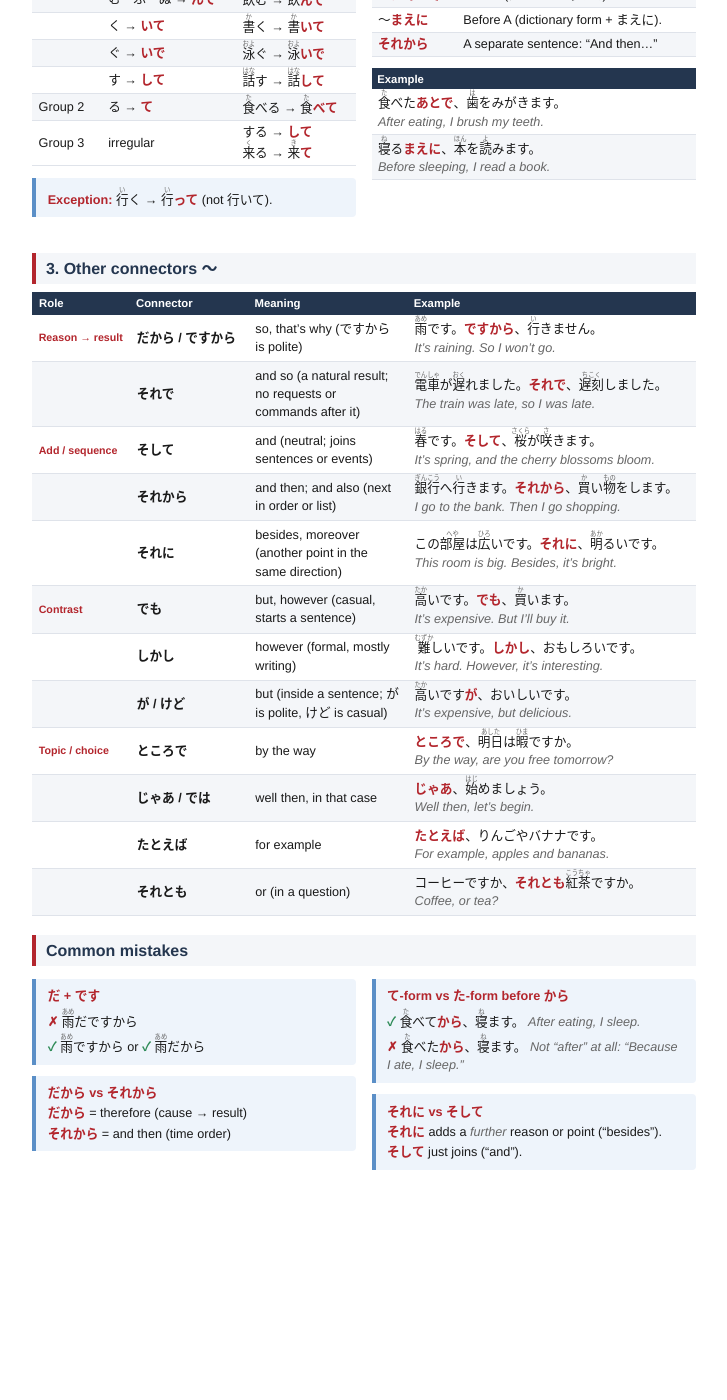
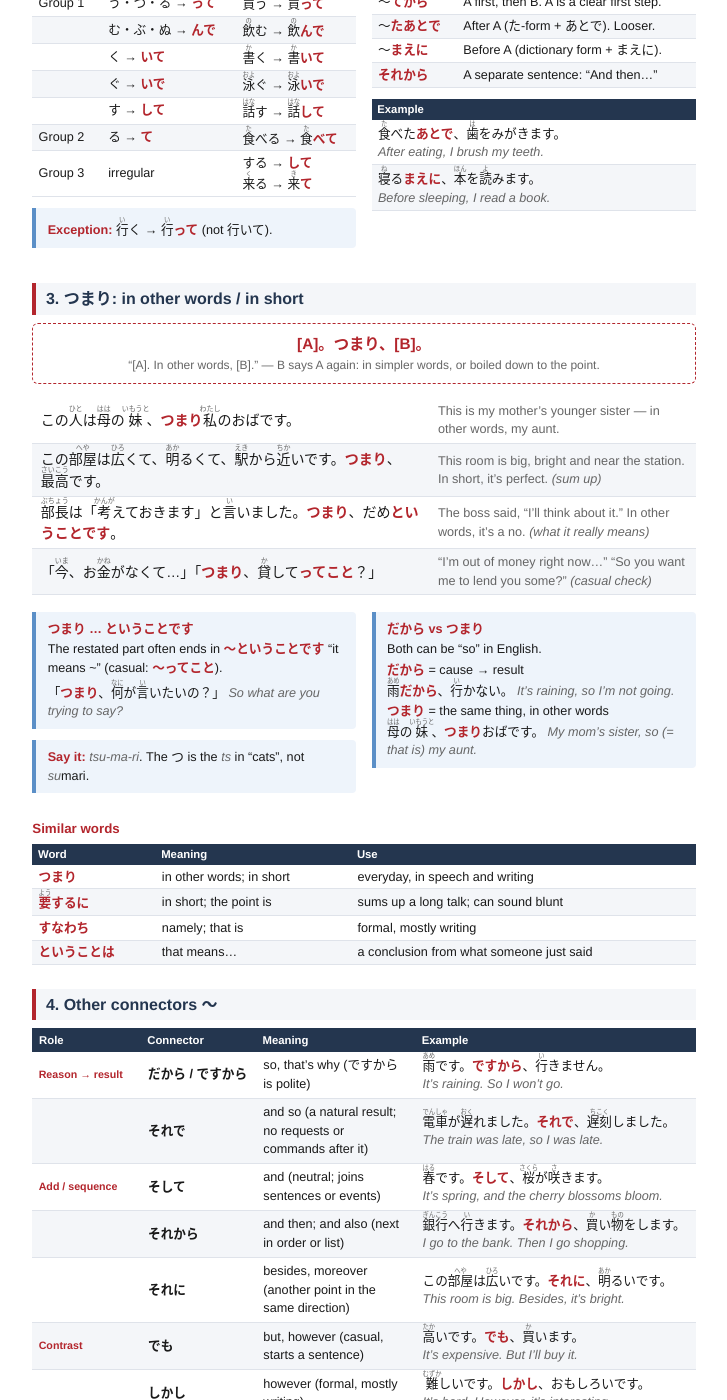
Before and after one commit to mufid-experiments/jp-cheatsheet, a Jekyll site: the page built from topics/sentence.md, in a window 1280 px wide and 1400 px high, scrolled down 1646 px. Shown: the whole window, without its empty margins (276-1003 px from the left). Built offline with Jekyll 4.4.1, drawn with Linux system fonts in a browser that asks for light colours; before the commit the page ends 2847 px from its top, so only the background shows below that; some of the changed text lies outside the part shown.

Commit message:
feat: add つまり section to sentence cheatsheet (#13)
topics/sentence.md gets a new section 3, つまり (in other words / in
short), on its own page: a formula box, four examples (rephrase, sum up,
what it really means, casual check), the つまり…ということです / ってこと
ending, だから vs つまり (both can be "so" in English), a similar-words
table (要するに・すなわち・ということは) and a tsu-ma-ri pronunciation note.

"Other connectors" becomes section 4 and gains a "Rephrase / sum up"
row for つまり; the title now lists から・それから・つまり.

Co-authored-by: Claude Opus 5.5 (1M context) <noreply@anthropic.com>

```diff
--- a/topics/sentence.md
+++ b/topics/sentence.md
@@ -1,5 +1,5 @@
 ---
-title: "Sentence Conjunctions: から・それから"
+title: "Sentence Conjunctions: から・それから・つまり"
 title_ja: '<ruby>接続詞<rt>せつぞくし</rt></ruby> ― つなぐことば'
 ---
 
@@ -135,7 +135,58 @@ title_ja: '<ruby>接続詞<rt>せつぞくし</rt></ruby> ― つなぐことば
 </div>
 </div>
 
-## 3. Other connectors ～
+## 3. つまり: in other words / in short
+{: .new-page}
+
+> **[A]。つまり、[B]。**
+>
+> "[A]. In other words, [B]." — B says A again: in simpler words, or boiled down to the point.
+{: .formula}
+
+| | |
+|-|-|
+| この<ruby>人<rt>ひと</rt></ruby>は<ruby>母<rt>はは</rt></ruby>の<ruby>妹<rt>いもうと</rt></ruby>、**つまり**<ruby>私<rt>わたし</rt></ruby>のおばです。 | This is my mother's younger sister — in other words, my aunt. |
+| この<ruby>部屋<rt>へや</rt></ruby>は<ruby>広<rt>ひろ</rt></ruby>くて、<ruby>明<rt>あか</rt></ruby>るくて、<ruby>駅<rt>えき</rt></ruby>から<ruby>近<rt>ちか</rt></ruby>いです。**つまり**、<ruby>最高<rt>さいこう</rt></ruby>です。 | This room is big, bright and near the station. In short, it's perfect. *(sum up)* |
+| <ruby>部長<rt>ぶちょう</rt></ruby>は「<ruby>考<rt>かんが</rt></ruby>えておきます」と<ruby>言<rt>い</rt></ruby>いました。**つまり**、だめ**ということです**。 | The boss said, "I'll think about it." In other words, it's a no. *(what it really means)* |
+| 「<ruby>今<rt>いま</rt></ruby>、お<ruby>金<rt>かね</rt></ruby>がなくて…」「**つまり**、<ruby>貸<rt>か</rt></ruby>して**ってこと**？」 | "I'm out of money right now…" "So you want me to lend you some?" *(casual check)* |
+{: .ex}
+
+<div class="cols" markdown="1">
+<div markdown="1">
+
+> **つまり … ということです**
+>
+> The restated part often ends in **～ということです** "it means ~" (casual: **～ってこと**).
+>
+> 「**つまり**、<ruby>何<rt>なに</rt></ruby>が<ruby>言<rt>い</rt></ruby>いたいの？」 *So what are you trying to say?*
+
+> **Say it:** *tsu-ma-ri*. The つ is the *ts* in "cats", not *su*mari.
+
+</div>
+<div markdown="1">
+
+> **だから vs つまり**
+>
+> Both can be "so" in English.
+>
+> **だから** = cause → result<br><ruby>雨<rt>あめ</rt></ruby>**だから**、<ruby>行<rt>い</rt></ruby>かない。 *It's raining, so I'm not going.*
+>
+> **つまり** = the same thing, in other words<br><ruby>母<rt>はは</rt></ruby>の<ruby>妹<rt>いもうと</rt></ruby>、**つまり**おばです。 *My mom's sister, so (= that is) my aunt.*
+
+</div>
+</div>
+
+### Similar words
+
+| Word | Meaning | Use |
+|------|---------|-----|
+| **つまり** | in other words; in short | everyday, in speech and writing |
+| **<ruby>要<rt>よう</rt></ruby>するに** | in short; the point is | sums up a long talk; can sound blunt |
+| **すなわち** | namely; that is | formal, mostly writing |
+| **ということは** | that means… | a conclusion from what someone just said |
+{: .plain .compact}
+
+## 4. Other connectors ～
 {: .new-page}
 
 | Role | Connector | Meaning | Example |
@@ -148,6 +199,7 @@ title_ja: '<ruby>接続詞<rt>せつぞくし</rt></ruby> ― つなぐことば
 | **Contrast** | でも | but, however (casual, starts a sentence) | <ruby>高<rt>たか</rt></ruby>いです。**でも**、<ruby>買<rt>か</rt></ruby>います。<br>*It's expensive. But I'll buy it.* |
 | | しかし | however (formal, mostly writing) | <ruby>難<rt>むずか</rt></ruby>しいです。**しかし**、おもしろいです。<br>*It's hard. However, it's interesting.* |
 | | が / けど | but (inside a sentence; が is polite, けど is casual) | <ruby>高<rt>たか</rt></ruby>いです**が**、おいしいです。<br>*It's expensive, but delicious.* |
+| **Rephrase / sum up** | つまり | in other words, in short (the same thing, said again) | <ruby>来週<rt>らいしゅう</rt></ruby>の<ruby>金曜日<rt>きんようび</rt></ruby>、**つまり**<ruby>十日<rt>とおか</rt></ruby>です。<br>*Next Friday, that is, the 10th.* |
 | **Topic / choice** | ところで | by the way | **ところで**、<ruby>明日<rt>あした</rt></ruby>は<ruby>暇<rt>ひま</rt></ruby>ですか。<br>*By the way, are you free tomorrow?* |
 | | じゃあ / では | well then, in that case | **じゃあ**、<ruby>始<rt>はじ</rt></ruby>めましょう。<br>*Well then, let's begin.* |
 | | たとえば | for example | **たとえば**、りんごやバナナです。<br>*For example, apples and bananas.* |
```
